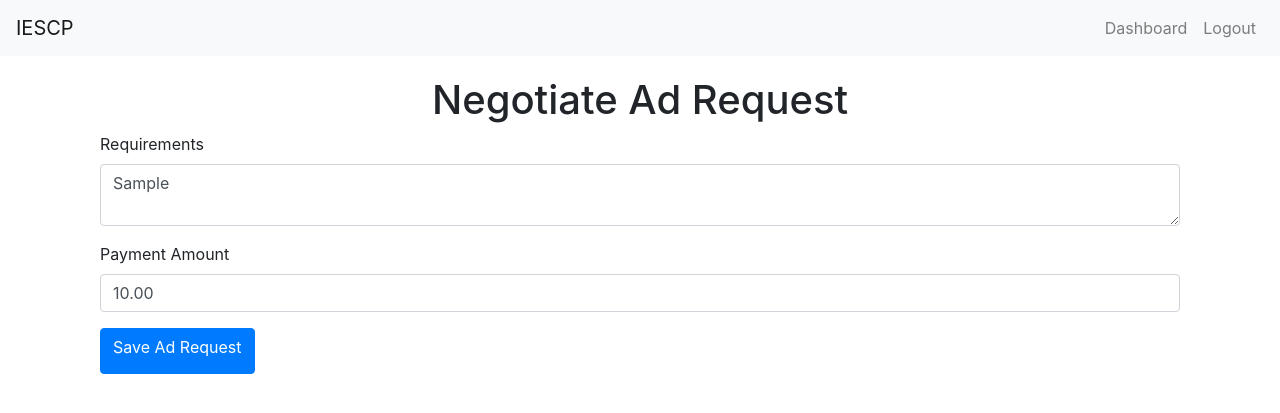
After one commit to prajjwalyd/SponsorLink, a Flask app: page /ad_request/1/negotiate in a window 1280 px wide. The commit adds this page. Shown: the top 413 px of the page. Run offline with Flask 3, Linux system fonts and the light colour scheme; a user stored in the database is signed in; tables that the repository leaves empty hold one stand-in row (values such as "Sample post"); some libraries are stand-ins or nearby versions.

Commit message:
create campaign works but not ad request

```diff
--- a/app.py
+++ b/app.py
@@ -4,8 +4,9 @@ from flask import Flask, render_template, redirect, url_for, flash, request
 from flask_sqlalchemy import SQLAlchemy
 from flask_login import LoginManager, UserMixin, login_user, login_required, logout_user, current_user
 from werkzeug.security import generate_password_hash, check_password_hash
+from flask_migrate import Migrate
 from flask_wtf import FlaskForm
-from wtforms import StringField, PasswordField, SubmitField, SelectField, IntegerField
+from wtforms import StringField, PasswordField, SubmitField, SelectField, TextAreaField, DecimalField, DateField, FloatField
 from wtforms.validators import DataRequired, Length, EqualTo
 
 # Initialize the app and configurations
@@ -22,6 +23,9 @@ class User(UserMixin, db.Model):
     username = db.Column(db.String(50), unique=True, nullable=False)
     password = db.Column(db.String(200), nullable=False)
     role = db.Column(db.String(20), nullable=False)  # 'admin', 'sponsor', 'influencer'
+
+    campaigns = db.relationship('Campaign', backref='owner', lazy=True)
+    ad_requests = db.relationship('AdRequest', backref='influencer', lazy=True)
     # Additional fields for different roles
 
     # Sponsor fields
@@ -43,9 +47,10 @@ class Campaign(db.Model):
     description = db.Column(db.String(200))
     start_date = db.Column(db.DateTime, default=db.func.current_timestamp())
     end_date = db.Column(db.DateTime)
-    budget = db.Column(db.Integer)
+    budget = db.Column(db.Float, nullable=False)
+    owner_id = db.Column(db.Integer, db.ForeignKey('user.id'), nullable=False)
     visibility = db.Column(db.String(10))  # 'public' or 'private'
-    sponsor_id = db.Column(db.Integer, db.ForeignKey('user.id'), nullable=False)
+    ad_requests = db.relationship('AdRequest', backref='campaign', lazy=True)
 
     def __repr__(self):
         return f'<Campaign {self.name}>'
@@ -68,6 +73,9 @@ class AdRequest(db.Model):
 def load_user(user_id):
     return User.query.get(int(user_id))
 
+
+
+
 # Define Forms
 class LoginForm(FlaskForm):
     username = StringField('Username', validators=[DataRequired()])
@@ -80,6 +88,29 @@ class RegistrationForm(FlaskForm):
     confirm_password = PasswordField('Confirm Password', validators=[DataRequired(), EqualTo('password')])
     role = SelectField('Role', choices=[('sponsor', 'Sponsor'), ('influencer', 'Influencer')], validators=[DataRequired()])
     submit = SubmitField('Register')
+
+class CampaignForm(FlaskForm):
+    name = StringField('Campaign Name', validators=[DataRequired()])
+    description = TextAreaField('Description', validators=[DataRequired()])
+    start_date = DateField('Start Date', format='%Y-%m-%d', validators=[DataRequired()])
+    end_date = DateField('End Date', format='%Y-%m-%d', validators=[DataRequired()])
+    budget = FloatField('Budget', validators=[DataRequired()])  # Change from DecimalField to FloatField
+    visibility = SelectField('Visibility', choices=[('public', 'Public'), ('private', 'Private')], validators=[DataRequired()])
+    submit = SubmitField('Save Campaign')
+
+class AdRequestForm(FlaskForm):
+    campaign_id = SelectField('Campaign', coerce=int, validators=[DataRequired()])
+    influencer_id = SelectField('Influencer', coerce=int, validators=[DataRequired()])
+    requirements = TextAreaField('Requirements', validators=[DataRequired()])
+    payment_amount = DecimalField('Payment Amount', validators=[DataRequired()])
+    status = SelectField('Status', choices=[('Pending', 'Pending'), ('Accepted', 'Accepted'), ('Rejected', 'Rejected')], validators=[DataRequired()])
+    submit = SubmitField('Save Ad Request')
+
+
+
+
+
+
 
 # Define Routes
 @app.route('/')
@@ -153,14 +184,16 @@ def admin_dashboard():
     # Here you would add logic to gather statistics for the admin
     return render_template('admin_dashboard.html')
 
-@app.route('/sponsor/dashboard')
+@app.route('/sponsor_dashboard')
 @login_required
 def sponsor_dashboard():
     if current_user.role != 'sponsor':
         flash('Access unauthorized!', 'danger')
         return redirect(url_for('index'))
-    # Logic to gather sponsor-specific data
-    return render_template('sponsor_dashboard.html')
+    campaigns = Campaign.query.filter_by(owner_id=current_user.id).all()
+    ad_requests = AdRequest.query.join(Campaign).filter(Campaign.owner_id == current_user.id).all()
+    return render_template('sponsor_dashboard.html', campaigns=campaigns, ad_requests=ad_requests)
+
 
 @app.route('/influencer/dashboard')
 @login_required
@@ -170,6 +203,186 @@ def influencer_dashboard():
         return redirect(url_for('index'))
     # Logic to gather influencer-specific data
     return render_template('influencer_dashboard.html')
+
+@app.route('/campaign/new', methods=['GET', 'POST'])
+@login_required
+def create_campaign():
+    if current_user.role != 'sponsor':
+        flash('Access unauthorized!', 'danger')
+        return redirect(url_for('index'))
+    form = CampaignForm()
+    if form.validate_on_submit():
+        campaign = Campaign(
+            name=form.name.data,
+            description=form.description.data,
+            start_date=form.start_date.data,
+            end_date=form.end_date.data,
+            budget=form.budget.data,
+            visibility=form.visibility.data,
+            owner_id=current_user.id  # Use owner_id instead of owner
+        )
+        db.session.add(campaign)
+        db.session.commit()
+        flash('Campaign created successfully!', 'success')
+        return redirect(url_for('sponsor_dashboard'))
+    return render_template('create_campaign.html', form=form)
+
+@app.route('/campaign/<int:campaign_id>/update', methods=['GET', 'POST'])
+@login_required
+def update_campaign(campaign_id):
+    campaign = Campaign.query.get_or_404(campaign_id)
+    if campaign.owner != current_user:
+        flash('Access unauthorized!', 'danger')
+        return redirect(url_for('index'))
+    form = CampaignForm()
+    if form.validate_on_submit():
+        campaign.name = form.name.data
+        campaign.description = form.description.data
+        campaign.start_date = form.start_date.data
+        campaign.end_date = form.end_date.data
+        campaign.budget = form.budget.data
+        campaign.visibility = form.visibility.data
+        db.session.commit()
+        flash('Campaign updated successfully!', 'success')
+        return redirect(url_for('sponsor_dashboard'))
+    elif request.method == 'GET':
+        form.name.data = campaign.name
+        form.description.data = campaign.description
+        form.start_date.data = campaign.start_date
+        form.end_date.data = campaign.end_date
+        form.budget.data = campaign.budget
+        form.visibility.data = campaign.visibility
+    return render_template('create_campaign.html', form=form, legend='Update Campaign')
+
+@app.route('/campaign/<int:campaign_id>/delete', methods=['POST'])
+@login_required
+def delete_campaign(campaign_id):
+    campaign = Campaign.query.get_or_404(campaign_id)
+    if campaign.owner != current_user:
+        flash('Access unauthorized!', 'danger')
+        return redirect(url_for('index'))
+    db.session.delete(campaign)
+    db.session.commit()
+    flash('Campaign deleted successfully!', 'success')
+    return redirect(url_for('sponsor_dashboard'))
+
+
+
+@app.route('/ad_request/new', methods=['GET', 'POST'])
+@login_required
+def create_ad_request():
+    if current_user.role != 'sponsor':
+        flash('Access unauthorized!', 'danger')
+        return redirect(url_for('index'))
+    form = AdRequestForm()
+    form.campaign_id.choices = [(campaign.id, campaign.name) for campaign in current_user.campaigns]
+    form.influencer_id.choices = [(influencer.id, influencer.username) for influencer in User.query.filter_by(role='influencer').all()]
+    if form.validate_on_submit():
+        ad_request = AdRequest(
+            campaign_id=form.campaign_id.data,
+            influencer_id=form.influencer_id.data,
+            requirements=form.requirements.data,
+            payment_amount=form.payment_amount.data,
+            status=form.status.data
+        )
+        db.session.add(ad_request)
+        db.session.commit()
+        flash('Ad request created successfully!', 'success')
+        return redirect(url_for('sponsor_dashboard'))
+    return render_template('create_ad_request.html', form=form)
+
+@app.route('/ad_request/<int:ad_request_id>/update', methods=['GET', 'POST'])
+@login_required
+def update_ad_request(ad_request_id):
+    ad_request = AdRequest.query.get_or_404(ad_request_id)
+    if ad_request.campaign.owner != current_user:
+        flash('Access unauthorized!', 'danger')
+        return redirect(url_for('index'))
+    form = AdRequestForm()
+    form.campaign_id.choices = [(campaign.id, campaign.name) for campaign in current_user.campaigns]
+    form.influencer_id.choices = [(influencer.id, influencer.username) for influencer in User.query.filter_by(role='influencer').all()]
+    if form.validate_on_submit():
+        ad_request.campaign_id = form.campaign_id.data
+        ad_request.influencer_id = form.influencer_id.data
+        ad_request.requirements = form.requirements.data
+        ad_request.payment_amount = form.payment_amount.data
+        ad_request.status = form.status.data
+        db.session.commit()
+        flash('Ad request updated successfully!', 'success')
+        return redirect(url_for('sponsor_dashboard'))
+    elif request.method == 'GET':
+        form.campaign_id.data = ad_request.campaign_id
+        form.influencer_id.data = ad_request.influencer_id
+        form.requirements.data = ad_request.requirements
+        form.payment_amount.data = ad_request.payment_amount
+        form.status.data = ad_request.status
+    return render_template('create_ad_request.html', form=form, legend='Update Ad Request')
+
+@app.route('/ad_request/<int:ad_request_id>/delete', methods=['POST'])
+@login_required
+def delete_ad_request(ad_request_id):
+    ad_request = AdRequest.query.get_or_404(ad_request_id)
+    if ad_request.campaign.owner != current_user:
+        flash('Access unauthorized!', 'danger')
+        return redirect(url_for('index'))
+    db.session.delete(ad_request)
+    db.session.commit()
+    flash('Ad request deleted successfully!', 'success')
+    return redirect(url_for('sponsor_dashboard'))
+
+@app.route('/ad_request/<int:ad_request_id>/accept', methods=['POST'])
+@login_required
+def accept_ad_request(ad_request_id):
+    ad_request = AdRequest.query.get_or_404(ad_request_id)
+    if ad_request.influencer != current_user:
+        flash('Access unauthorized!', 'danger')
+        return redirect(url_for('index'))
+    ad_request.status = 'Accepted'
+    db.session.commit()
+    flash('Ad request accepted!', 'success')
+    return redirect(url_for('influencer_dashboard'))
+
+@app.route('/ad_request/<int:ad_request_id>/reject', methods=['POST'])
+@login_required
+def reject_ad_request(ad_request_id):
+    ad_request = AdRequest.query.get_or_404(ad_request_id)
+    if ad_request.influencer != current_user:
+        flash('Access unauthorized!', 'danger')
+        return redirect(url_for('index'))
+    ad_request.status = 'Rejected'
+    db.session.commit()
+    flash('Ad request rejected!', 'danger')
+    return redirect(url_for('influencer_dashboard'))
+
+@app.route('/ad_request/<int:ad_request_id>/negotiate', methods=['GET', 'POST'])
+@login_required
+def negotiate_ad_request(ad_request_id):
+    ad_request = AdRequest.query.get_or_404(ad_request_id)
+    if ad_request.influencer != current_user:
+        flash('Access unauthorized!', 'danger')
+        return redirect(url_for('index'))
+    form = AdRequestForm()
+    if form.validate_on_submit():
+        ad_request.requirements = form.requirements.data
+        ad_request.payment_amount = form.payment_amount.data
+        ad_request.status = 'Pending'
+        db.session.commit()
+        flash('Ad request sent for negotiation!', 'success')
+        return redirect(url_for('influencer_dashboard'))
+    elif request.method == 'GET':
+        form.requirements.data = ad_request.requirements
+        form.payment_amount.data = ad_request.payment_amount
+    return render_template('negotiate_ad_request.html', form=form, legend='Negotiate Ad Request')
+
+
+
+
+
+
+
+
+
+
 
 
 def create_admin_user():
--- /dev/null
+++ b/templates/negotiate_ad_request.html
@@ -0,0 +1,19 @@
+{% extends "layout.html" %}
+{% block title %}{{ legend }}{% endblock %}
+{% block content %}
+<div class="container">
+    <h1 class="text-center">{{ legend }}</h1>
+    <form method="POST">
+        {{ form.hidden_tag() }}
+        <div class="form-group">
+            {{ form.requirements.label(class="form-label") }}
+            {{ form.requirements(class="form-control") }}
+        </div>
+        <div class="form-group">
+            {{ form.payment_amount.label(class="form-label") }}
+            {{ form.payment_amount(class="form-control") }}
+        </div>
+        <button type="submit" class="btn btn-primary">{{ form.submit.label }}</button>
+    </form>
+</div>
+{% endblock %}
```
Also changed, not shown: templates/create_ad_request.html (added, +31 -0 lines), templates/create_campaign.html (added, +35 -0 lines), templates/influencer_dashboard.html (+15 -0 lines), templates/sponsor_dashboard.html (+35 -1 lines), instance/site.db.
